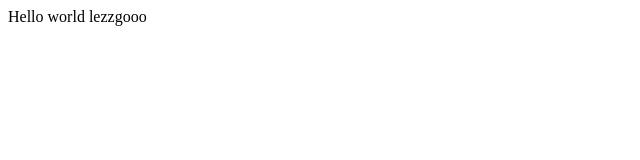
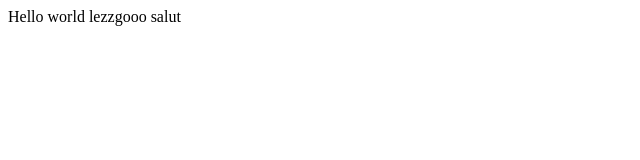
Before and after one commit to jjean-v/new-test, a plain HTML site: page index.html in a window 1280 px wide. Shown: the full height of the page, 0-640 px from the left. Drawn offline with Linux system fonts and the light colour scheme.

Commit message:
changement index

```diff
--- a/index.html
+++ b/index.html
@@ -7,5 +7,6 @@
 </head>
 <body>
     Hello world lezzgooo
+    salut
 </body>
 </html>
```
